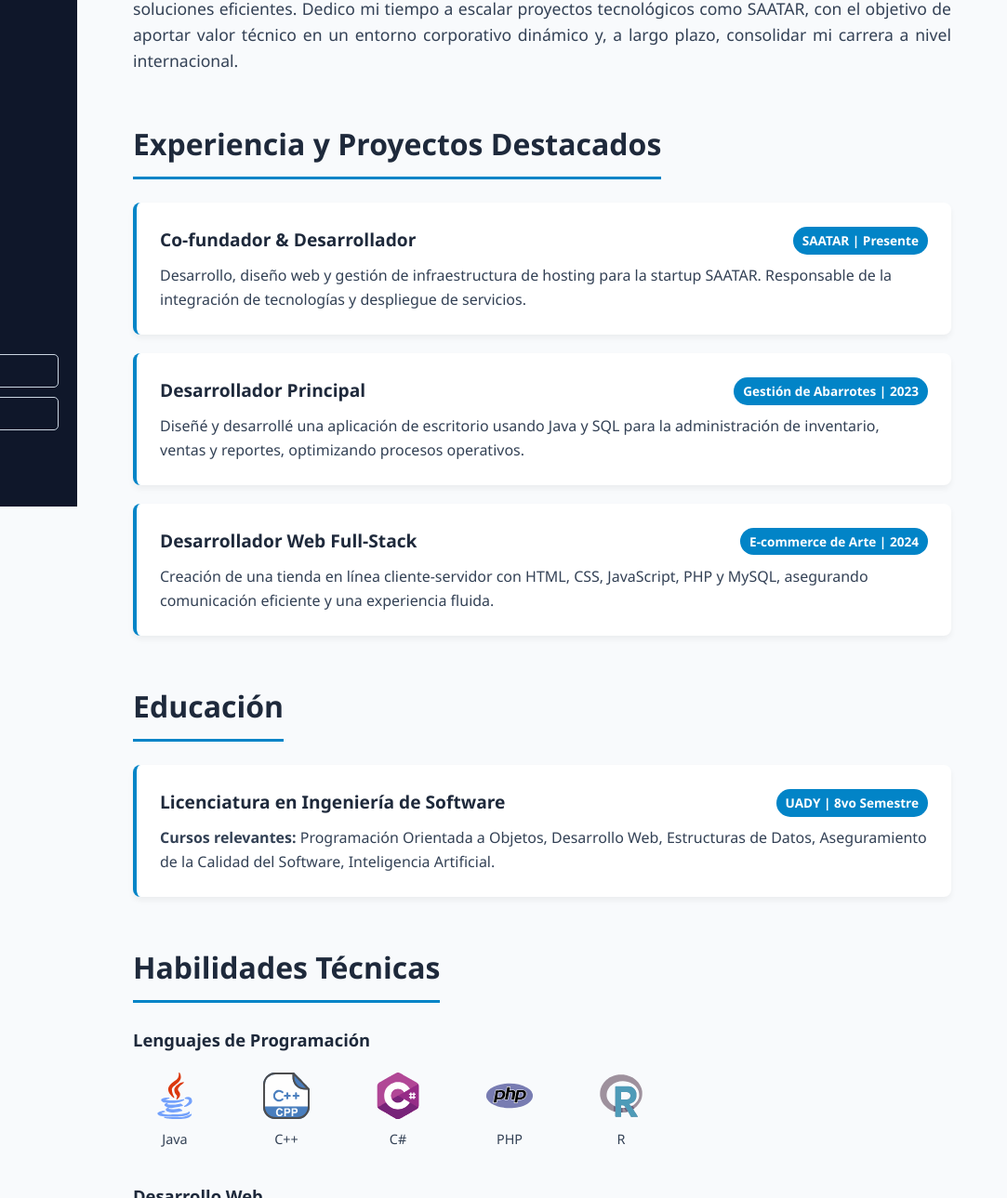
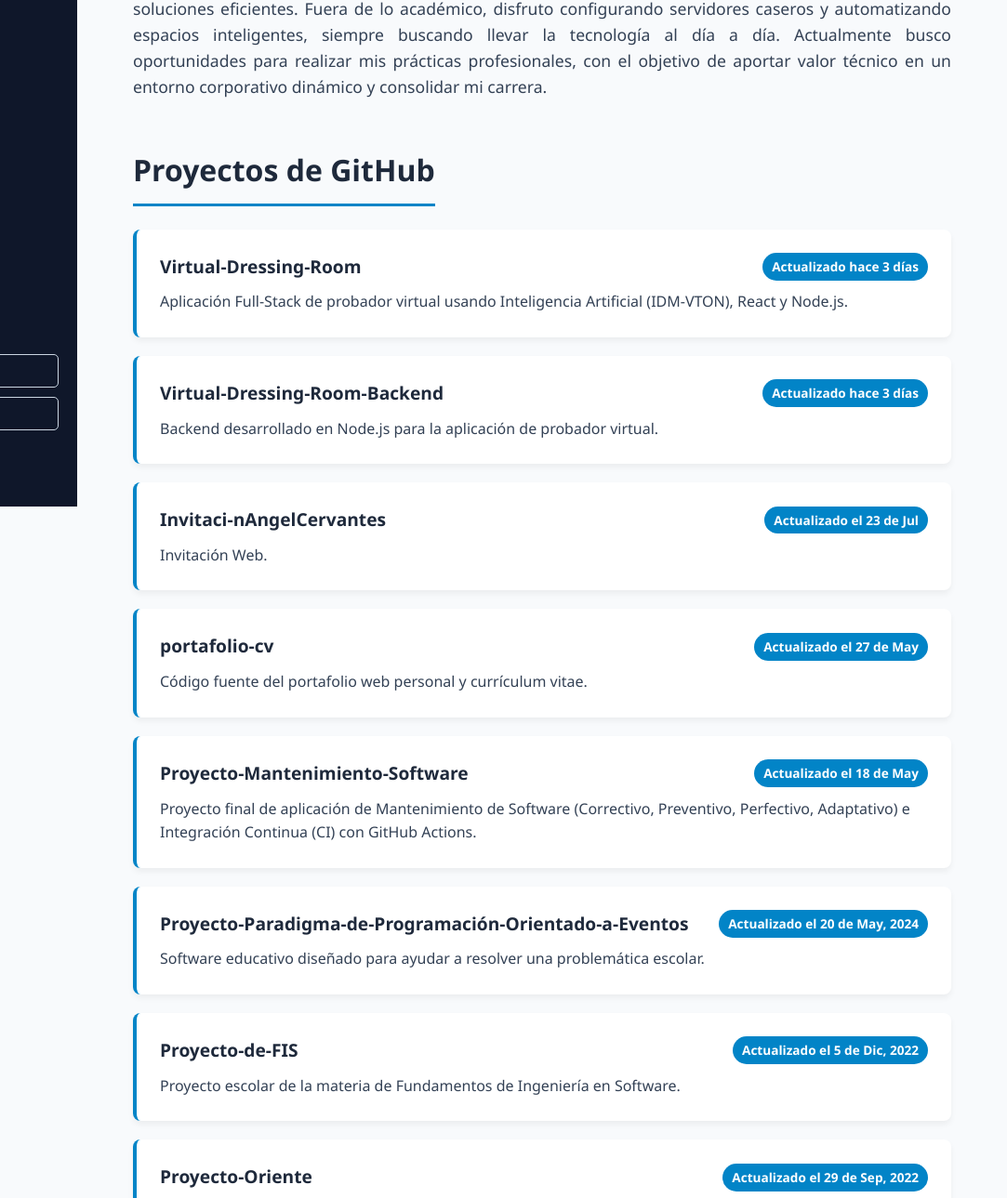
Before and after one commit to Mystify-dev/portafolio-cv, a website: page index.html in a window 1280 px wide. Shown: the part 255-1544 px from the top of the page at 93% size, 197-1280 px from the left. Drawn offline with Linux system fonts and the light colour scheme.

Commit message:
feat: actualización de la sección Sobre Mí y Proyectos de GitHub

```diff
--- a/index.html
+++ b/index.html
@@ -45,36 +45,76 @@
             <span>📧 eduardobrocasaanchezhermilo@gmail.com</span>
             <span>📍 Yucatán, México</span>
         </div>
-        <p class="about-text" data-es="Soy estudiante de 8vo semestre de Ingeniería de Software en la Universidad Autónoma de Yucatán (UADY). Me apasiona el diseño arquitectónico, la implementación de pipelines CI/CD y el desarrollo de soluciones eficientes. Dedico mi tiempo a escalar proyectos tecnológicos como SAATAR, con el objetivo de aportar valor técnico en un entorno corporativo dinámico y, a largo plazo, consolidar mi carrera a nivel internacional." data-en="I am an 8th-semester Software Engineering student at the Universidad Autónoma de Yucatán (UADY). I am passionate about architectural design, CI/CD pipeline implementation, and developing efficient solutions. I dedicate my time to scaling technological projects like SAATAR, aiming to provide technical value in a dynamic corporate environment and, in the long term, build an international career.">
-            Soy estudiante de 8vo semestre de Ingeniería de Software en la Universidad Autónoma de Yucatán (UADY). Me apasiona el diseño arquitectónico, la implementación de pipelines CI/CD y el desarrollo de soluciones eficientes. Dedico mi tiempo a escalar proyectos tecnológicos como SAATAR, con el objetivo de aportar valor técnico en un entorno corporativo dinámico y, a largo plazo, consolidar mi carrera a nivel internacional.
+        <p class="about-text" data-es="Soy estudiante de 8vo semestre de Ingeniería de Software en la Universidad Autónoma de Yucatán (UADY). Me apasiona el diseño arquitectónico, la implementación de pipelines CI/CD y el desarrollo de soluciones eficientes. Fuera de lo académico, disfruto configurando servidores caseros y automatizando espacios inteligentes, siempre buscando llevar la tecnología al día a día. Actualmente busco oportunidades para realizar mis prácticas profesionales, con el objetivo de aportar valor técnico en un entorno corporativo dinámico y consolidar mi carrera." data-en="I am an 8th-semester Software Engineering student at the Universidad Autónoma de Yucatán (UADY). I am passionate about architectural design, CI/CD pipeline implementation, and developing efficient solutions. Outside of academics, I enjoy setting up home servers and automating smart spaces, always looking to integrate technology into everyday life. I am currently seeking professional internship opportunities, aiming to provide technical value in a dynamic corporate environment and build my career.">
+            Soy estudiante de 8vo semestre de Ingeniería de Software en la Universidad Autónoma de Yucatán (UADY). Me apasiona el diseño arquitectónico, la implementación de pipelines CI/CD y el desarrollo de soluciones eficientes. Fuera de lo académico, disfruto configurando servidores caseros y automatizando espacios inteligentes, siempre buscando llevar la tecnología al día a día. Actualmente busco oportunidades para realizar mis prácticas profesionales, con el objetivo de aportar valor técnico en un entorno corporativo dinámico y consolidar mi carrera.
         </p>
     </section>
 
     <section id="experiencia" class="content-section">
-        <h3 data-es="Experiencia y Proyectos Destacados" data-en="Experience & Featured Projects">Experiencia y Proyectos Destacados</h3>
+        <h3 data-es="Proyectos de GitHub" data-en="GitHub Projects">Proyectos de GitHub</h3>
 
         <div class="experience-card">
             <div class="item-header">
-                <h4 data-es="Co-fundador & Desarrollador" data-en="Co-founder & Developer">Co-fundador & Desarrollador</h4>
-                <span class="badge" data-es="SAATAR | Presente" data-en="SAATAR | Present">SAATAR | Presente</span>
+                <h4 data-es="Virtual-Dressing-Room" data-en="Virtual-Dressing-Room">Virtual-Dressing-Room</h4>
+                <span class="badge" data-es="Actualizado hace 3 días" data-en="Updated 3 days ago">Actualizado hace 3 días</span>
             </div>
-            <p data-es="Desarrollo, diseño web y gestión de infraestructura de hosting para la startup SAATAR. Responsable de la integración de tecnologías y despliegue de servicios." data-en="Web development, design, and hosting infrastructure management for the SAATAR startup. Responsible for technology integration and service deployment.">Desarrollo, diseño web y gestión de infraestructura de hosting para la startup SAATAR. Responsable de la integración de tecnologías y despliegue de servicios.</p>
+            <p data-es="Aplicación Full-Stack de probador virtual usando Inteligencia Artificial (IDM-VTON), React y Node.js." data-en="Full-Stack virtual fitting room application using Artificial Intelligence (IDM-VTON), React, and Node.js.">Aplicación Full-Stack de probador virtual usando Inteligencia Artificial (IDM-VTON), React y Node.js.</p>
         </div>
 
         <div class="experience-card">
             <div class="item-header">
-                <h4 data-es="Desarrollador Principal" data-en="Lead Developer">Desarrollador Principal</h4>
-                <span class="badge" data-es="Gestión de Abarrotes | 2023" data-en="Grocery Management | 2023">Gestión de Abarrotes | 2023</span>
+                <h4 data-es="Virtual-Dressing-Room-Backend" data-en="Virtual-Dressing-Room-Backend">Virtual-Dressing-Room-Backend</h4>
+                <span class="badge" data-es="Actualizado hace 3 días" data-en="Updated 3 days ago">Actualizado hace 3 días</span>
             </div>
-            <p data-es="Diseñé y desarrollé una aplicación de escritorio usando Java y SQL para la administración de inventario, ventas y reportes, optimizando procesos operativos." data-en="Designed and developed a desktop application using Java and SQL for inventory management, sales tracking, and reporting, optimizing operational processes.">Diseñé y desarrollé una aplicación de escritorio usando Java y SQL para la administración de inventario, ventas y reportes, optimizando procesos operativos.</p>
+            <p data-es="Backend desarrollado en Node.js para la aplicación de probador virtual." data-en="Node.js backend developed for the virtual fitting room application.">Backend desarrollado en Node.js para la aplicación de probador virtual.</p>
         </div>
 
         <div class="experience-card">
             <div class="item-header">
-                <h4 data-es="Desarrollador Web Full-Stack" data-en="Full-Stack Web Developer">Desarrollador Web Full-Stack</h4>
-                <span class="badge" data-es="E-commerce de Arte | 2024" data-en="Art E-commerce | 2024">E-commerce de Arte | 2024</span>
+                <h4 data-es="Invitaci-nAngelCervantes" data-en="Invitaci-nAngelCervantes">Invitaci-nAngelCervantes</h4>
+                <span class="badge" data-es="Actualizado el 23 de Jul" data-en="Updated on Jul 23">Actualizado el 23 de Jul</span>
             </div>
-            <p data-es="Creación de una tienda en línea cliente-servidor con HTML, CSS, JavaScript, PHP y MySQL, asegurando comunicación eficiente y una experiencia fluida." data-en="Built a client-server online store using HTML, CSS, JavaScript, PHP, and MySQL, ensuring efficient communication and a smooth user experience.">Creación de una tienda en línea cliente-servidor con HTML, CSS, JavaScript, PHP y MySQL, asegurando comunicación eficiente y una experiencia fluida.</p>
+            <p data-es="Invitación Web." data-en="Web Invitation.">Invitación Web.</p>
+        </div>
+
+        <div class="experience-card">
+            <div class="item-header">
+                <h4 data-es="portafolio-cv" data-en="portafolio-cv">portafolio-cv</h4>
+                <span class="badge" data-es="Actualizado el 27 de May" data-en="Updated on May 27">Actualizado el 27 de May</span>
+            </div>
+            <p data-es="Código fuente del portafolio web personal y currículum vitae." data-en="Source code for personal web portfolio and resume.">Código fuente del portafolio web personal y currículum vitae.</p>
+        </div>
+
+        <div class="experience-card">
+            <div class="item-header">
+                <h4 data-es="Proyecto-Mantenimiento-Software" data-en="Proyecto-Mantenimiento-Software">Proyecto-Mantenimiento-Software</h4>
+                <span class="badge" data-es="Actualizado el 18 de May" data-en="Updated on May 18">Actualizado el 18 de May</span>
+            </div>
+            <p data-es="Proyecto final de aplicación de Mantenimiento de Software (Correctivo, Preventivo, Perfectivo, Adaptativo) e Integración Continua (CI) con GitHub Actions." data-en="Final project applying Software Maintenance (Corrective, Preventive, Perfective, Adaptive) and Continuous Integration (CI) with GitHub Actions.">Proyecto final de aplicación de Mantenimiento de Software (Correctivo, Preventivo, Perfectivo, Adaptativo) e Integración Continua (CI) con GitHub Actions.</p>
+        </div>
+
+        <div class="experience-card">
+            <div class="item-header">
+                <h4 data-es="Proyecto-Paradigma-de-Programación-Orientado-a-Eventos" data-en="Proyecto-Paradigma-de-Programación-Orientado-a-Eventos">Proyecto-Paradigma-de-Programación-Orientado-a-Eventos</h4>
+                <span class="badge" data-es="Actualizado el 20 de May, 2024" data-en="Updated on May 20, 2024">Actualizado el 20 de May, 2024</span>
+            </div>
+            <p data-es="Software educativo diseñado para ayudar a resolver una problemática escolar." data-en="Educational software designed to help solve a school-related problem.">Software educativo diseñado para ayudar a resolver una problemática escolar.</p>
+        </div>
+
+        <div class="experience-card">
+            <div class="item-header">
+                <h4 data-es="Proyecto-de-FIS" data-en="Proyecto-de-FIS">Proyecto-de-FIS</h4>
+                <span class="badge" data-es="Actualizado el 5 de Dic, 2022" data-en="Updated on Dec 5, 2022">Actualizado el 5 de Dic, 2022</span>
+            </div>
+            <p data-es="Proyecto escolar de la materia de Fundamentos de Ingeniería en Software." data-en="School project for the Software Engineering Fundamentals course.">Proyecto escolar de la materia de Fundamentos de Ingeniería en Software.</p>
+        </div>
+
+        <div class="experience-card">
+            <div class="item-header">
+                <h4 data-es="Proyecto-Oriente" data-en="Proyecto-Oriente">Proyecto-Oriente</h4>
+                <span class="badge" data-es="Actualizado el 29 de Sep, 2022" data-en="Updated on Sep 29, 2022">Actualizado el 29 de Sep, 2022</span>
+            </div>
+            <p data-es="Proyecto de Pag Web para la Sub-Marca Oriente, como estrategia para facilitar la compra de boletos de autobuses." data-en="Web page project for the Oriente sub-brand, as a strategy to facilitate bus ticket purchases.">Proyecto de Pag Web para la Sub-Marca Oriente, como estrategia para facilitar la compra de boletos de autobuses.</p>
         </div>
     </section>
 
```
